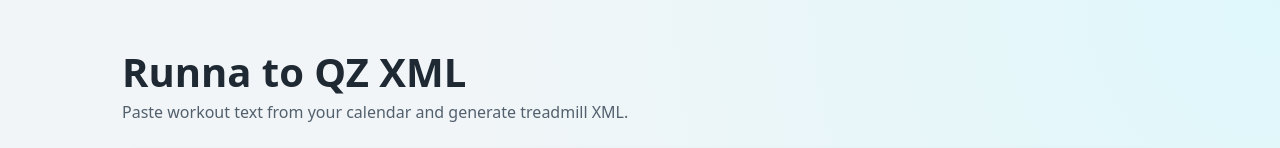
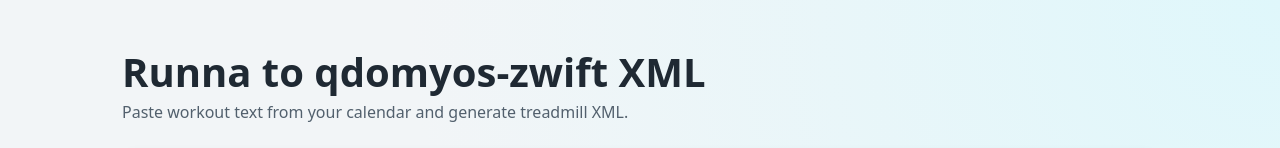
Before and after one commit to edumello/qz-workout-builder, a website: page index.html in a window 1280 px wide. Shown: the top 148 px of the page. Drawn offline with nearby package versions, Linux system fonts and the light colour scheme.

Commit message:
feat: update project name references to qdomyos-zwift in launch configuration and HTML title

```diff
--- a/index.html
+++ b/index.html
@@ -3,13 +3,13 @@
 <head>
   <meta charset="utf-8">
   <meta name="viewport" content="width=device-width, initial-scale=1">
-  <title>QZ Workout Builder</title>
+  <title>qdomyos-zwift Workout Builder</title>
   <link href="https://cdn.jsdelivr.net/npm/bootstrap@5.3.3/dist/css/bootstrap.min.css" rel="stylesheet" integrity="sha384-QWTKZyjpPEjISv5WaRU9OFeRpok6YctnYmDr5pNlyT2bRjXh0JMhjY6hW+ALEwIH" crossorigin="anonymous">
   <link rel="stylesheet" href="styles.css">
 </head>
 <body>
   <main class="container py-4 py-md-5 app">
-    <h1 class="mb-1 fw-bold">Runna to QZ XML</h1>
+    <h1 class="mb-1 fw-bold">Runna to qdomyos-zwift XML</h1>
     <p class="subtitle mb-4">Paste workout text from your calendar and generate treadmill XML.</p>
 
     <section class="card shadow-sm mb-3 top-card">
```
